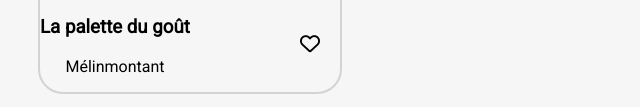
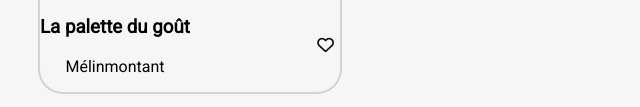
Before and after one commit to AnthonyMAURICE/projet3_10-2022, a website: page index.html in a window 1280 px wide. Shown: the part 1067-1174 px from the top of the page, 2-642 px from the left. Drawn offline with Linux system fonts and the light colour scheme; a web font is replaced by a local one.

Commit message:
Fix : finished fixing HTML and SCSS, section 3
finished fixing HTML and SCSS of section 3

```diff
--- a/index.html
+++ b/index.html
@@ -65,7 +65,7 @@
                             <p>Mélinmontant</p>
                         </div>
                         <div class="icon-heart">
-                            <i class="fa-regular fa-heart fa-lg"></i>
+                            <button class="heart"><i class="fa-regular fa-heart fa-lg"></i></button>
                         </div>
                     </figcaption>
                 </figure>
--- a/sass/pages/_index.scss
+++ b/sass/pages/_index.scss
@@ -78,9 +78,11 @@ h2{
                 display: flex;
                 align-items: center;
                 justify-content: space-between;
-                i{
-                    margin-right: 20px;
+                button{
+                    border: none;
+                    background-color: $color-lighter;
                 }
+
             }
         }
 
--- a/sass/utils/_mixins.scss
+++ b/sass/utils/_mixins.scss
@@ -1,3 +1,3 @@
-@mixin heart-icon {
+@mixin heart-icon{
 
 }
```
Also changed, not shown: public/css/style.css, 1 other file.
